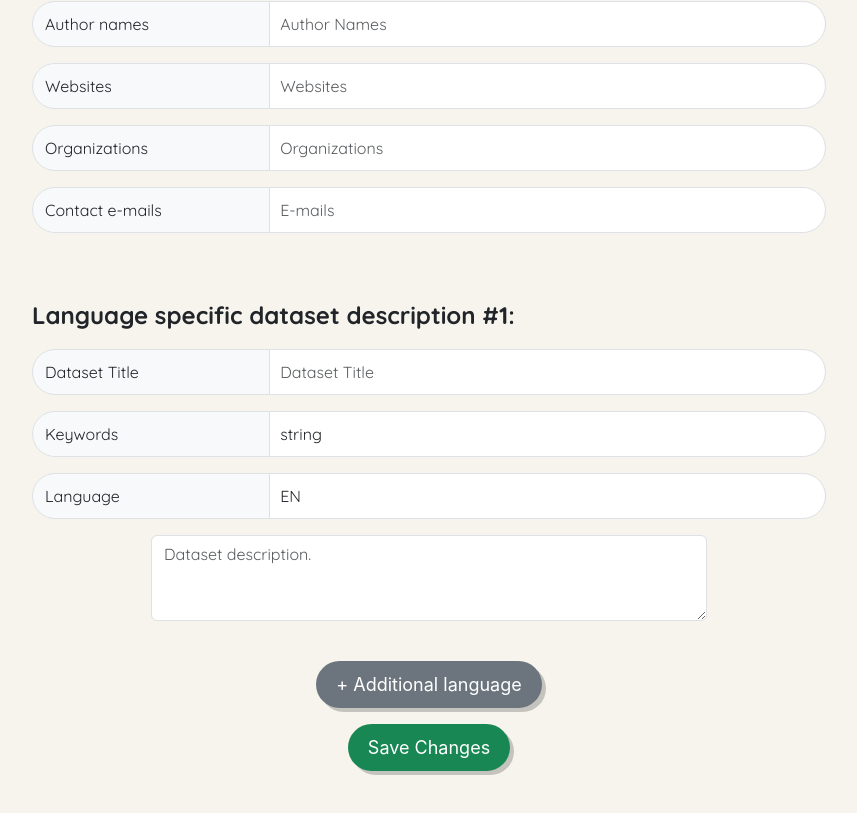
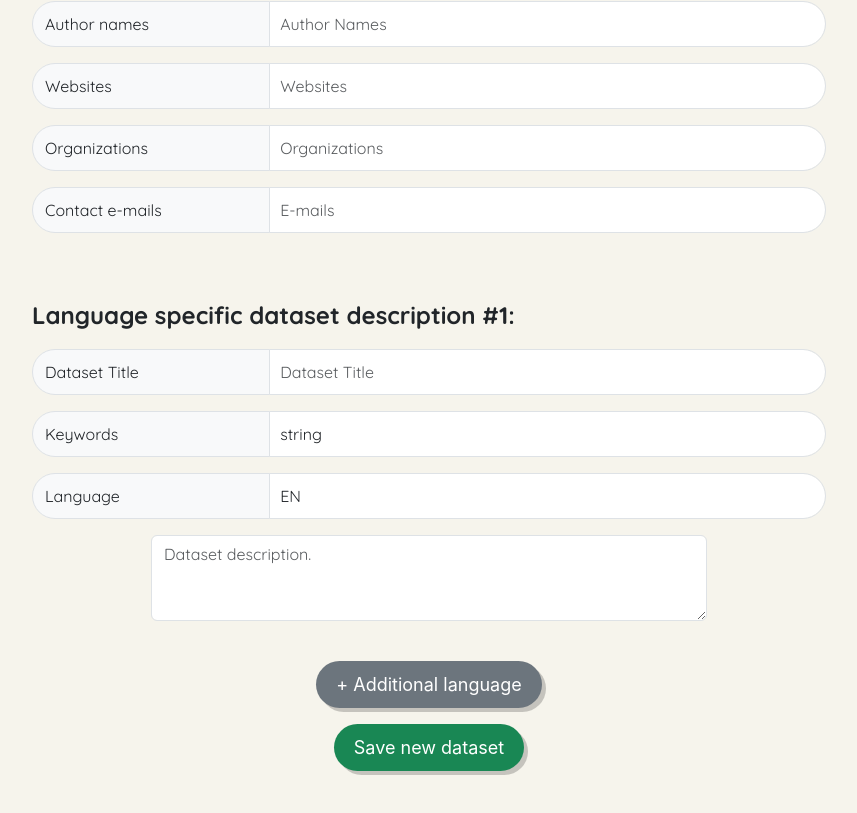
Before and after one commit to DPWO-Projekt/dpwo_frontend, a React (Create React App) app: page /dataset-add in a window 1280 px wide. Shown: the part 493-1306 px from the top of the page, without its empty margins (211-1068 px from the left). Built offline with nearby package versions, Linux system fonts and the light colour scheme; a web font is replaced by a local one.

Commit message:
Changing labels from edit form

```diff
--- a/src/components/DatasetAdd/DatasetAdd.tsx
+++ b/src/components/DatasetAdd/DatasetAdd.tsx
@@ -112,7 +112,7 @@ const DatasetAdd: FC<DatasetEditProps> = ({
       datasetInfo: languageDescriptions.map(({ id, ...rest }) => rest),
     };
 
-    console.log('Submitting Payload for Edit:', JSON.stringify(payload, null, 2));
+    console.log('Submitting Payload for Adding:', JSON.stringify(payload, null, 2));
 
     try {
       const response = await fetch(`http://localhost:8080/api/dataset`, {
@@ -321,7 +321,7 @@ const DatasetAdd: FC<DatasetEditProps> = ({
             type="submit"
             disabled={isSaving}
           >
-            {isSaving ? 'Saving...' : 'Save Changes'}
+            {isSaving ? 'Saving...' : 'Save new dataset'}
           </Button>
         </div>
       </Form>
```
